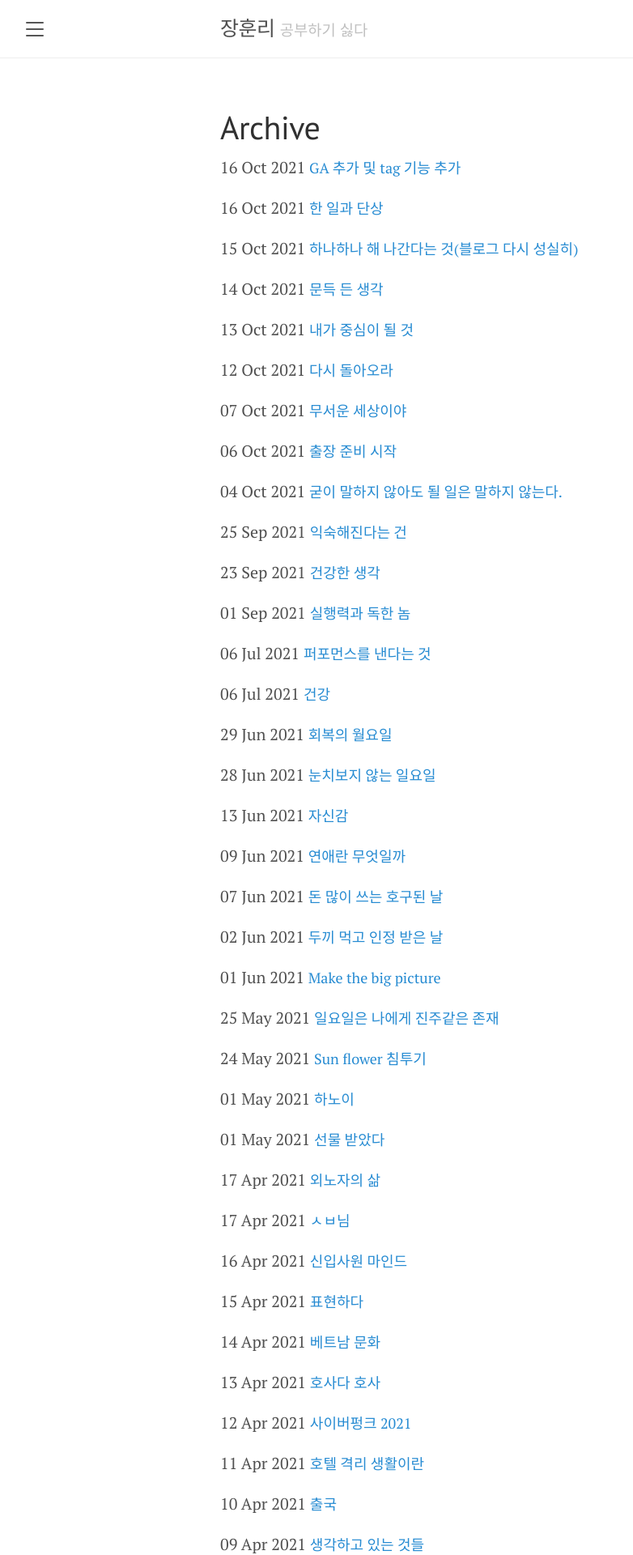
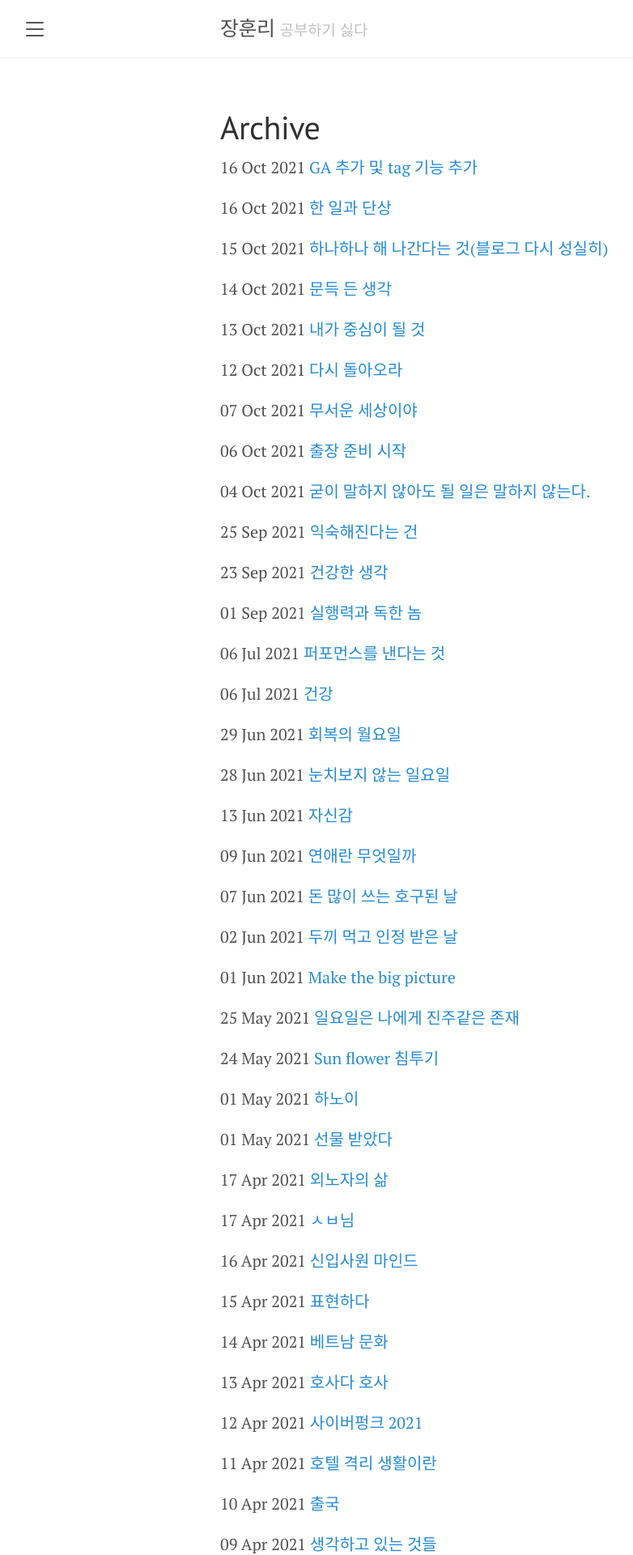
Before and after one commit to hijanghoon/hijanghoon.github.io, a Jekyll site: the page built from archive.md, in a window 1280 px wide. Shown: the top 1920 px of the page at 81% size, without its empty margins (8-790 px from the left). Built offline with Jekyll 4.4.1, drawn with Linux system fonts in a browser that asks for light colours.

Commit message:
change archive page design

```diff
--- a/archive.md
+++ b/archive.md
@@ -6,5 +6,5 @@ title: Archive
 <!-- Search posts -->
 {% for post in site.posts %}
   {{ post.date | date_to_string }}
-  <span style="font-size:18px;"><a href="{{ site.baseurl }}{{ post.url }}">{{ post.title }}</a></span>
+  <span style="font-size:20px;"><a href="{{ site.baseurl }}{{ post.url }}">{{ post.title }}</a></span>
 {% endfor %}
```
